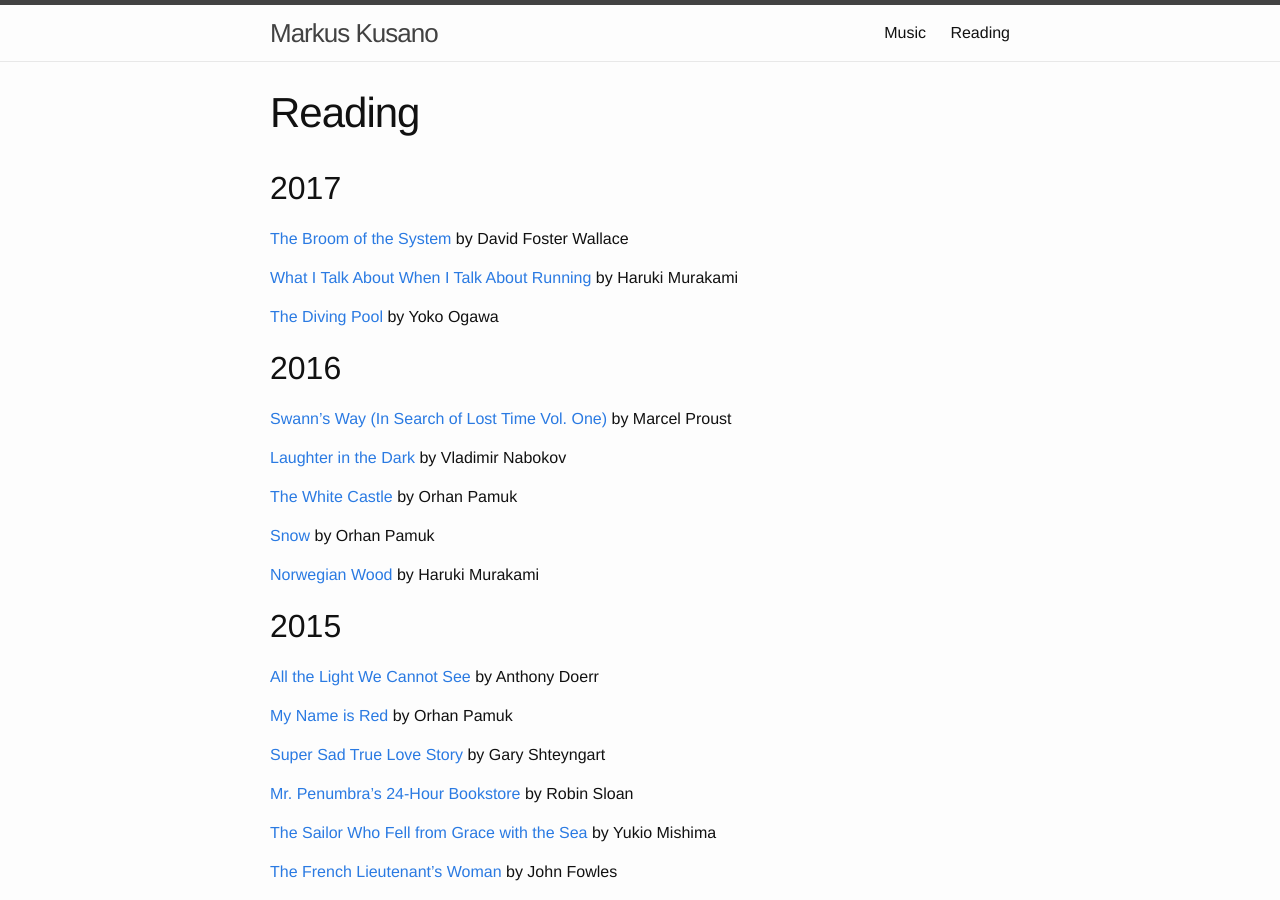
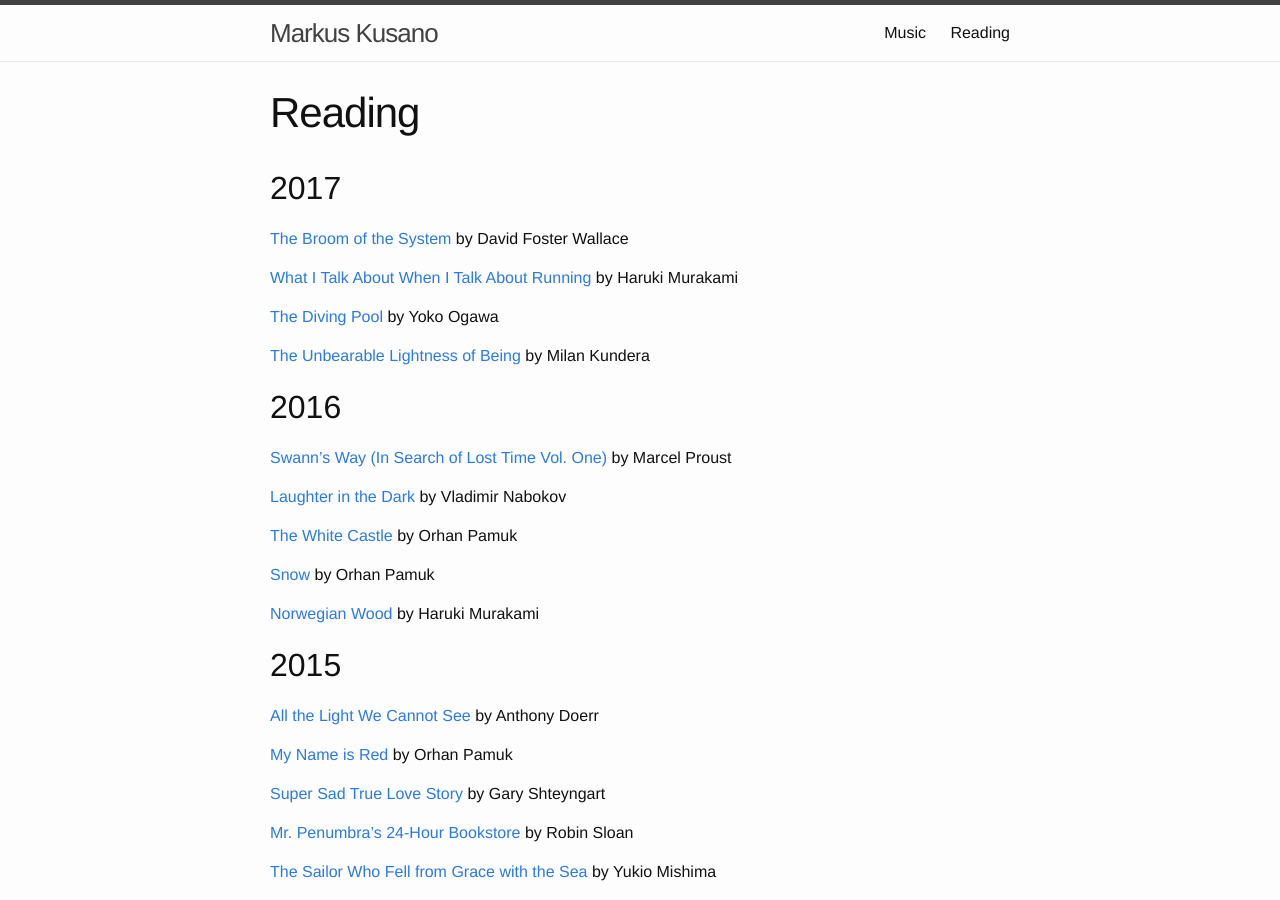
Before and after one commit to markus-kusano/markus-kusano.github.io, a Jekyll site: the page built from reading.markdown, in a window 1280 px wide and 900 px high. Built offline with Jekyll 4.4.1, drawn with Linux system fonts in a browser that asks for light colours.

Commit message:
update reading

```diff
--- a/reading.markdown
+++ b/reading.markdown
@@ -14,6 +14,8 @@ footer: false
 [What I Talk About When I Talk About Running](<https://en.wikipedia.org/wiki/What_I_Talk_About_When_I_Talk_About_Running>) by Haruki Murakami
 
 [The Diving Pool](<https://en.wikipedia.org/wiki/Y%C5%8Dko_Ogawa>) by Yoko Ogawa
+
+[The Unbearable Lightness of Being](http://en.wikipedia.org/wiki/The_Unbearable_Lightness_of_Being) by Milan Kundera
 
 ## 2016
 
```
